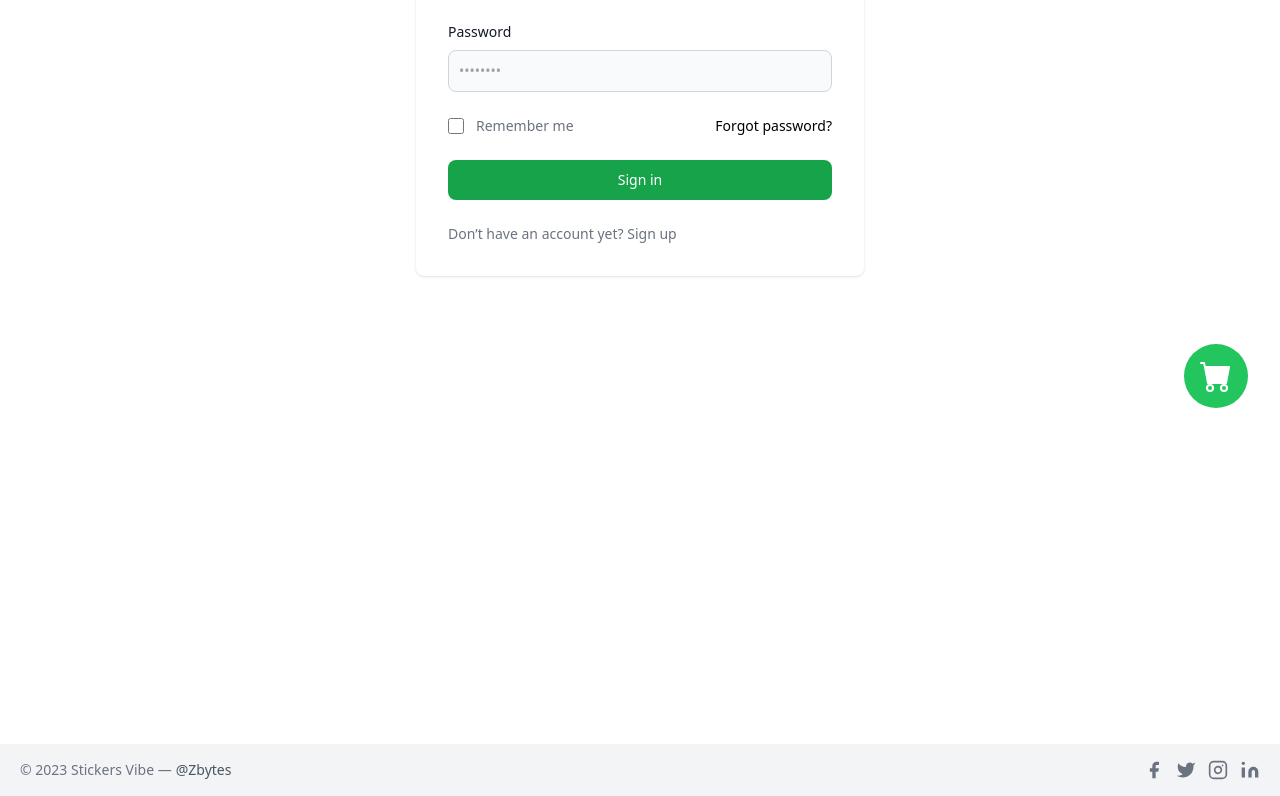
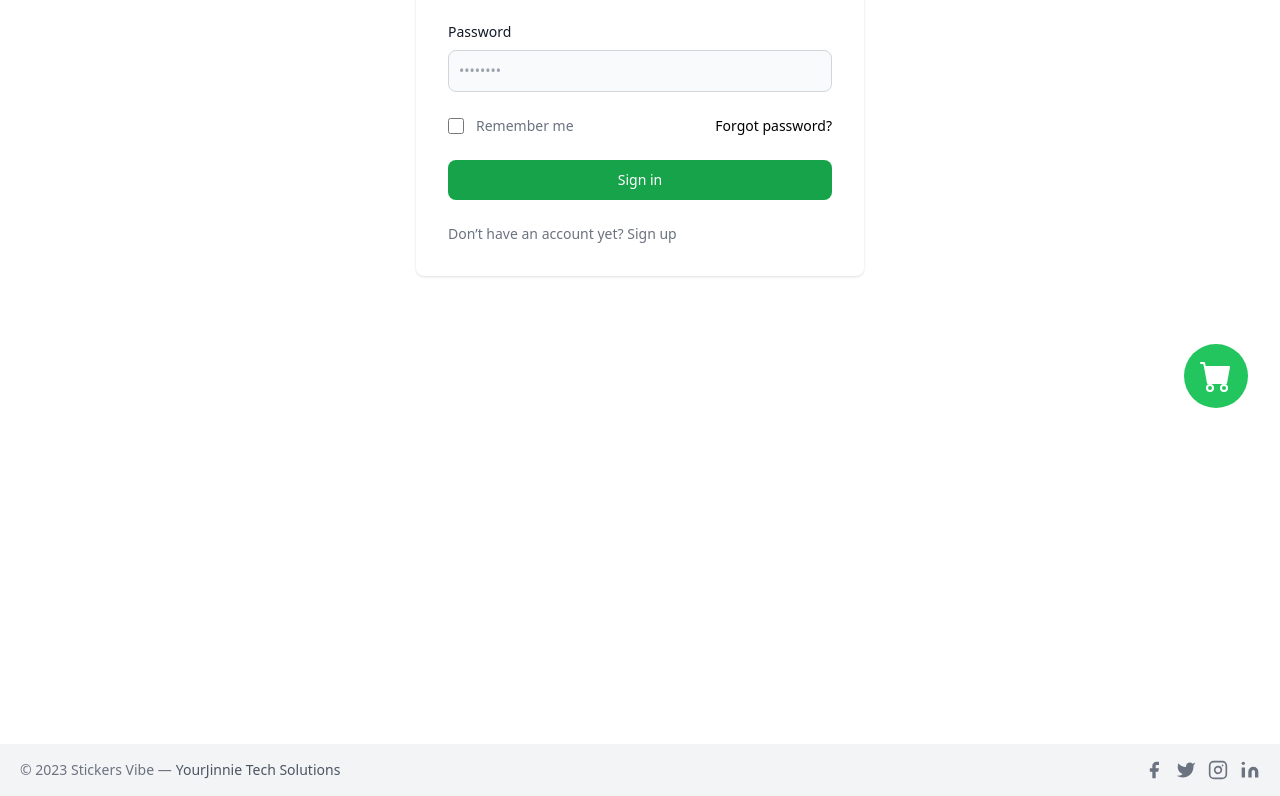
Before and after one commit to zbytes2227/stickers-vibe, a Next.js app: page /login in a window 1280 px wide. Shown: the part 360-1156 px from the top of the page. Built offline with nearby package versions, Linux system fonts and the light colour scheme.

Commit message:
Update Footer.js

```diff
--- a/components/Footer.js
+++ b/components/Footer.js
@@ -88,7 +88,7 @@ const Footer = () => {
                 <div className="bg-gray-100">
                     <div className="container mx-auto py-4 px-5 flex flex-wrap flex-col sm:flex-row">
                         <p className="text-gray-500 text-sm text-center sm:text-left">© 2023 Stickers Vibe —
-                            <Link href={'https://zbytes2227.github.io/'} rel="noopener noreferrer" className="text-gray-600 ml-1" target="_blank">@Zbytes</Link>
+                            <Link href={'https://yourjinnietechsolutions.com/'} rel="noopener noreferrer" className="text-gray-600 ml-1" target="_blank">YourJinnie Tech Solutions</Link>
                         </p>
                         <span className="inline-flex sm:ml-auto sm:mt-0 mt-2 justify-center sm:justify-start">
                             <a className="text-gray-500">
```
